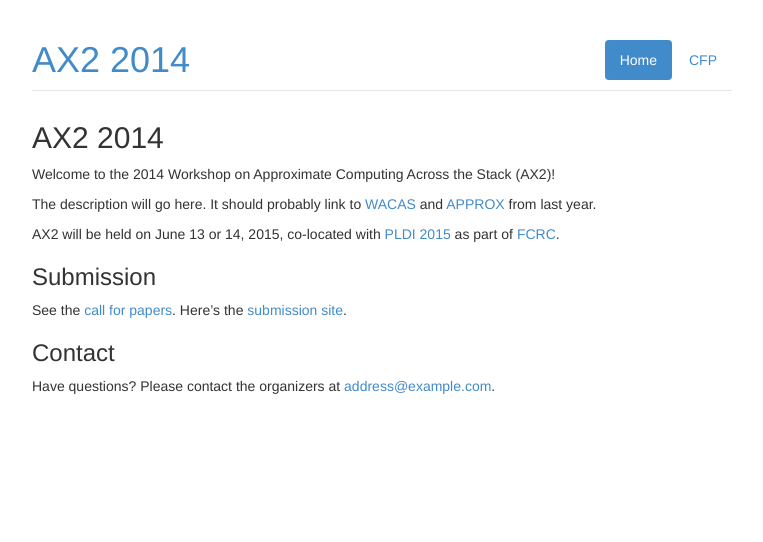
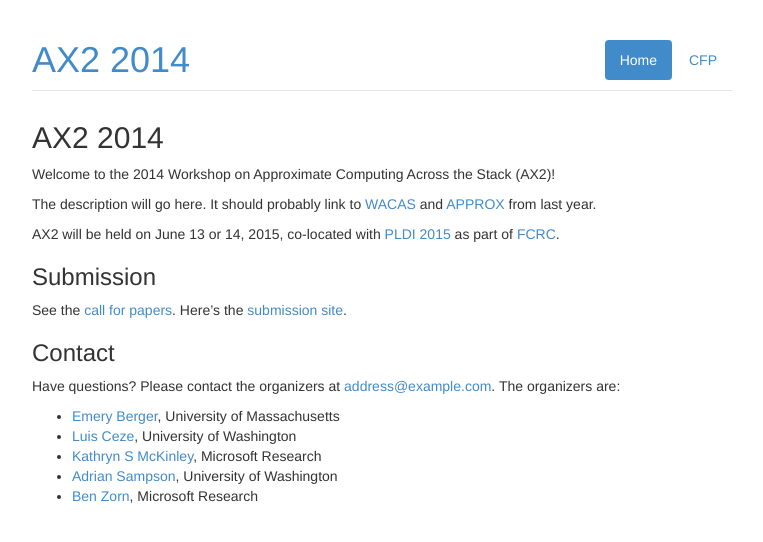
Before and after one commit to uwsampa/sampa-public, a Jekyll site: the page built from ax2/index.md, in a window 1280 px wide. Shown: the top 542 px of the page, without its empty margins (258-1021 px from the left). Built offline with Jekyll 4.4.1, drawn with Linux system fonts in a browser that asks for light colours; Markdown is read by kramdown in place of the engine named in the settings.

Commit message:
List of AX2 organizers
James, if you're reading this, should I put you on the list? I am clueless!

```diff
--- a/ax2/index.md
+++ b/ax2/index.md
@@ -24,4 +24,16 @@ See the [call for papers][cfp]. Here's the [submission site][hotcrp].
 ### Contact
 
 Have questions? Please contact the organizers at
-[address@example.com](address@example.com).
+[address@example.com](address@example.com). The organizers are:
+
+* [Emery Berger][], University of Massachusetts
+* [Luis Ceze][], University of Washington
+* [Kathryn S McKinley][], Microsoft Research
+* [Adrian Sampson][], University of Washington
+* [Ben Zorn][], Microsoft Research
+
+[Ben Zorn]: http://research.microsoft.com/en-us/people/zorn/
+[Emery Berger]: http://emeryberger.com/
+[Adrian Sampson]: http://homes.cs.washington.edu/~asampson/
+[Kathryn S McKinley]: http://research.microsoft.com/en-us/people/mckinley/
+[Luis Ceze]: http://homes.cs.washington.edu/~luisceze/
```
